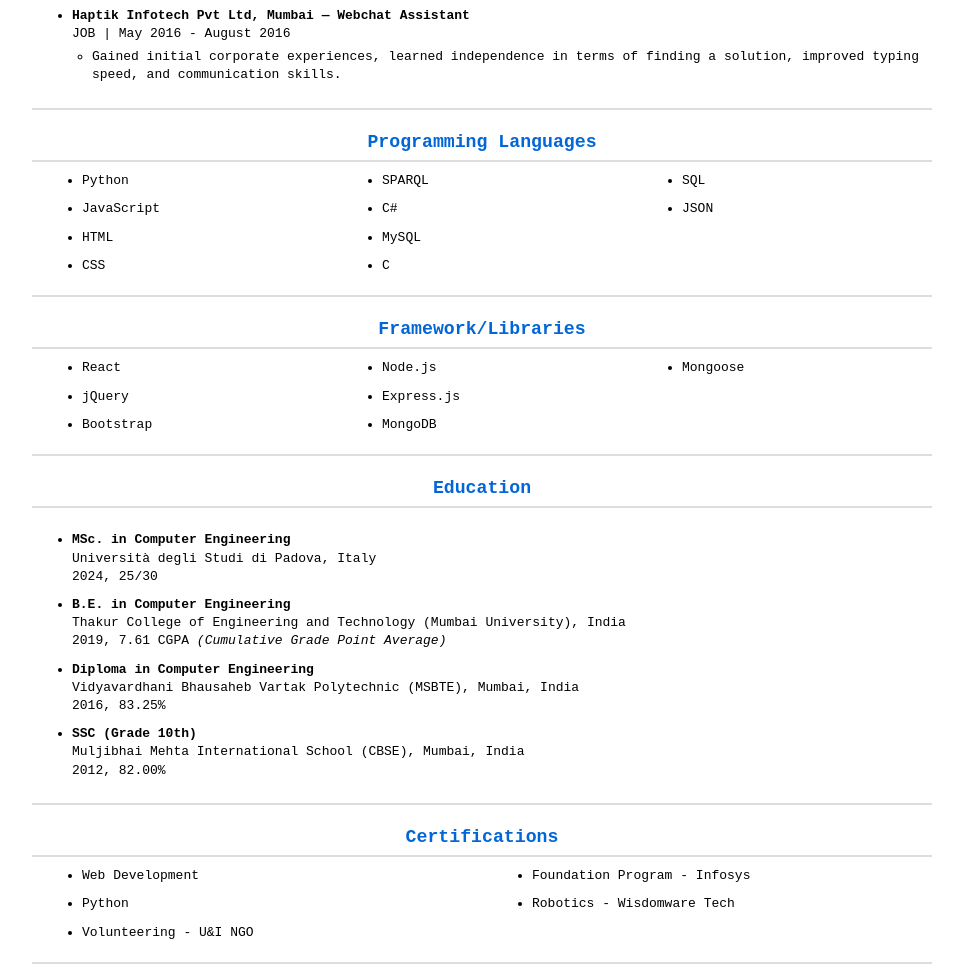
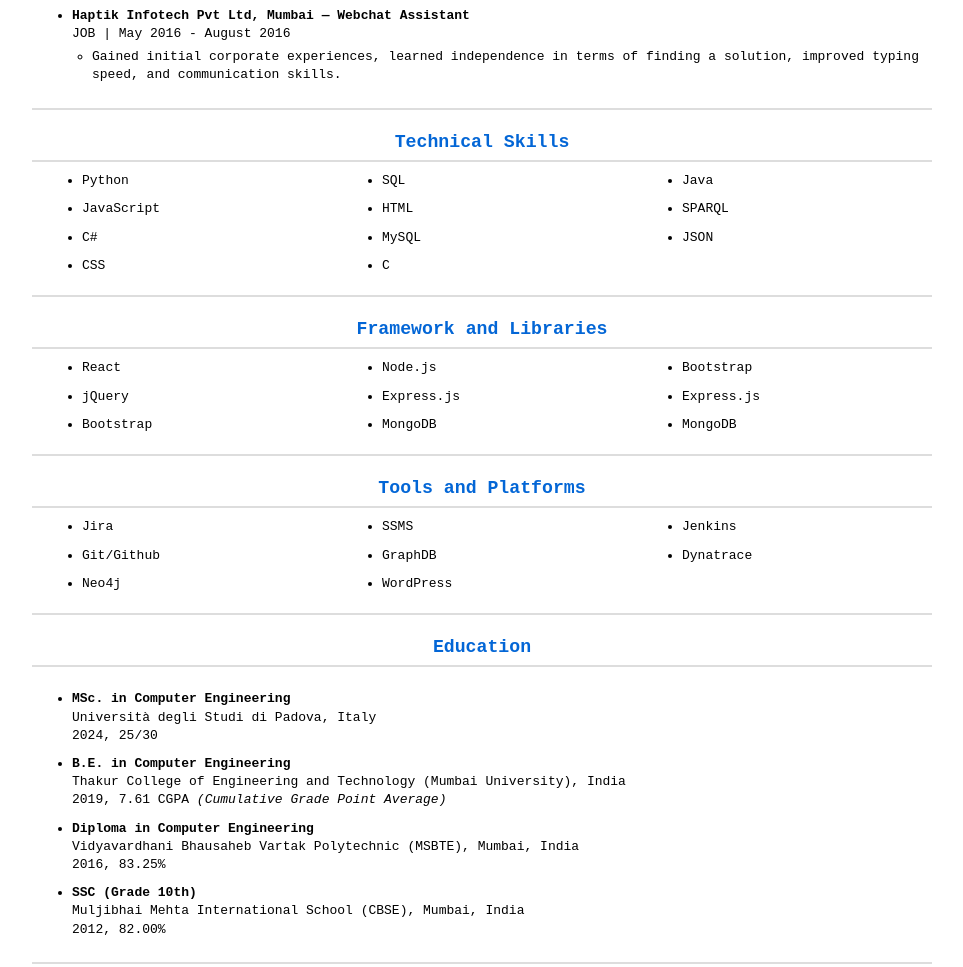
Before and after one commit to annanyax/web-resume, a plain HTML site: page index.html in a window 1280 px wide. Shown: the part 562-1529 px from the top of the page, without its empty margins (158-1121 px from the left). Drawn offline with Linux system fonts and the light colour scheme.

Commit message:
Minor info update

```diff
--- a/index.html
+++ b/index.html
@@ -77,24 +77,25 @@
         </div>
 
         <div class="section">
-            <h3 class="section-title">Programming Languages</h3>
+            <h3 class="section-title">Technical Skills</h3>
             <div class="languages">
                 <ul class="li-column">
                     <li>Python</li>
                     <li>JavaScript</li>
-                    <li>HTML</li>
+                    <li>C#</li>
                     <li>CSS</li>
                 </ul>
                 <ul class="li-column">
 
-                    <li>SPARQL</li>
-                    <li>C#</li>
+                    <li>SQL</li>
+                    <li>HTML</li>
                     <li>MySQL</li>
                     <li>C</li>
                 </ul>
                 <ul class="li-column">
 
-                    <li>SQL</li>
+                    <li>Java</li>
+                    <li>SPARQL</li>
                     <li>JSON</li>
                 </ul>
             </div>
@@ -102,7 +103,7 @@
 
 
         <div class="section">
-            <h3 class="section-title">Framework/Libraries</h3>
+            <h3 class="section-title">Framework and Libraries</h3>
             <div class="languages">
                 <ul class="li-column">
                     <li>React</li>
@@ -117,7 +118,30 @@
                 </ul>
                 <ul class="li-column">
 
-                    <li>Mongoose</li>
+                    <li>Bootstrap</li>
+                    <li>Express.js</li>
+                    <li>MongoDB</li>
+                </ul>
+            </div>
+        </div>
+
+        <div class="section">
+            <h3 class="section-title">Tools and Platforms</h3>
+            <div class="languages">
+                <ul class="li-column">
+                    <li>Jira</li>
+                    <li>Git/Github</li>
+                    <li>Neo4j</li>
+                </ul>
+                <ul class="li-column">
+                    <li>SSMS</li>
+                    <li>GraphDB</li>
+                    <li>WordPress</li>
+                </ul>
+                <ul class="li-column">
+
+                    <li>Jenkins</li>
+                    <li>Dynatrace</li>
                 </ul>
             </div>
         </div>
@@ -149,7 +173,7 @@
             </ul>
         </div>
 
-        <div class="section">
+        <!-- <div class="section">
             <h3 class="section-title">Certifications</h3>
             <div class="languages">
                 <ul class="li-column">
@@ -162,10 +186,8 @@
                     <li>Foundation Program - Infosys</li>
                     <li>Robotics - Wisdomware Tech</li>
                 </ul>
-                <!-- <ul class="li-column">
-            </ul> -->
             </div>
-        </div>
+        </div> -->
 
         <div class="section">
             <h3 class="section-title">Awards</h3>
@@ -177,8 +199,6 @@
 
                     <li>Teamwork, Nov 2020 - Zycus</li>
                 </ul>
-                <!-- <ul class="li-column">
-            </ul> -->
             </div>
         </div>
 
@@ -212,7 +232,7 @@
         </ul>
     </div> -->
 
-        <div class="section">
+        <!-- <div class="section">
             <h3 class="section-title">Tools</h3>
             <div class="languages">
                 <ul class="li-column">
@@ -232,7 +252,7 @@
                     <li>Visual Studio Code</li>
                 </ul>
             </div>
-        </div>
+        </div> -->
 
         <div class="section">
             <h3 class="section-title">Languages</h3>
@@ -243,7 +263,7 @@
                 </ul>
                 <ul class="li-column">
 
-                    <li>English(C1)</li>
+                    <li>English(Fluent)</li>
 
                 </ul>
                 <ul class="li-column">
```
